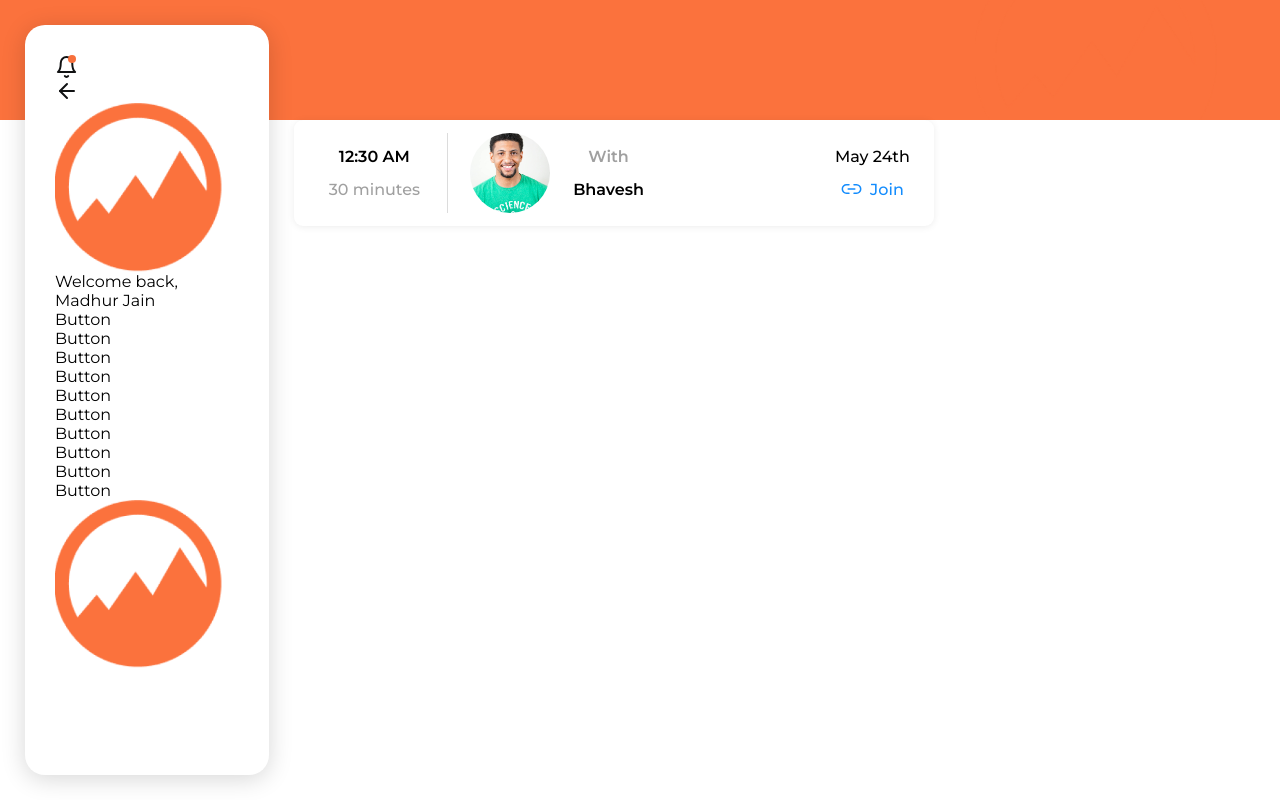
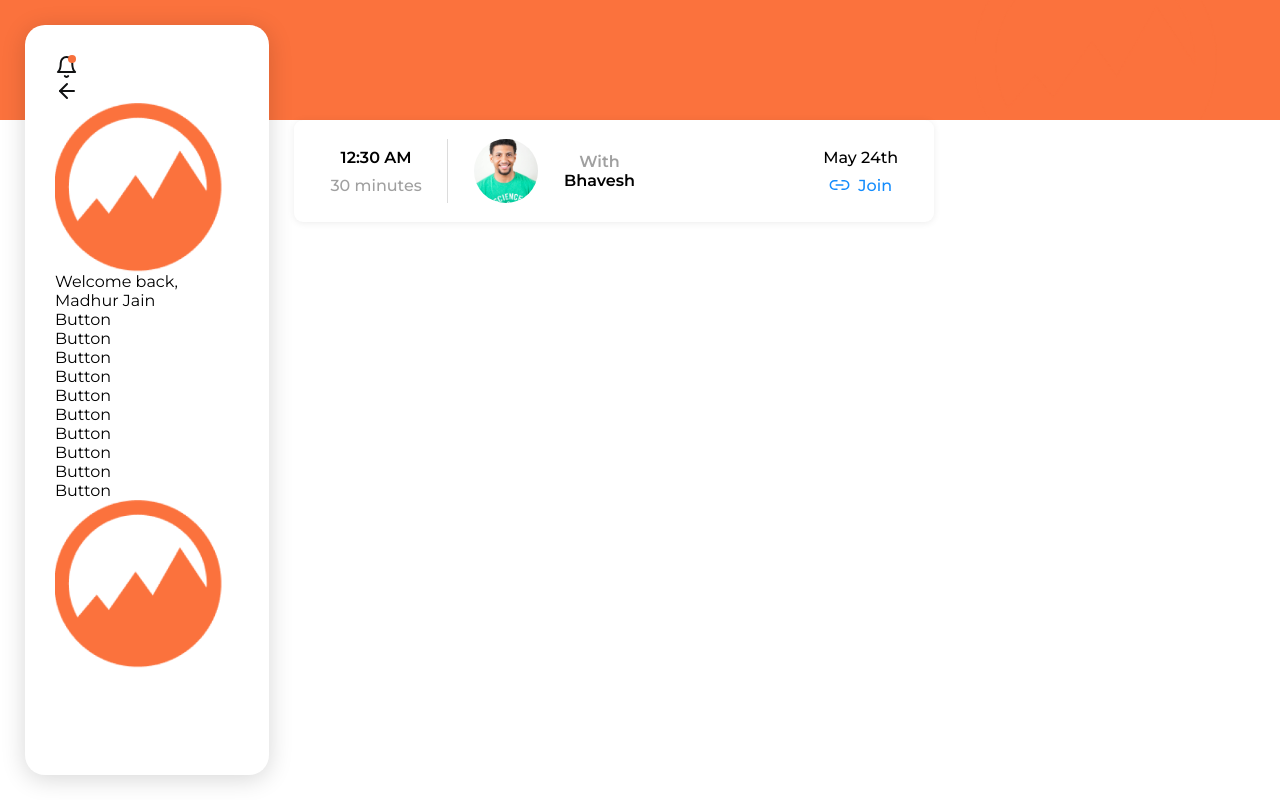
Before and after one commit to dvm-bitspilani/cel-conquest-2024, a React (Vite) app: page /dashboard/home in a window 1280 px wide. Built offline with nearby package versions, Linux system fonts and the light colour scheme.

Commit message:
style: avatar responsive sizes

```diff
--- a/src/components/MeetingList/MeetingItem/MeetingItem.jsx
+++ b/src/components/MeetingList/MeetingItem/MeetingItem.jsx
@@ -30,8 +30,8 @@ export default function MeetingItem({ date, avatar, mentorName, duration }) {
                                 sm: 32,
                                 md: 40,
                                 lg: 64,
-                                xl: 80,
-                                xxl: 100,
+                                xl: 64,
+                                xxl: 80,
                             }}
                             icon={<img src={avatar} alt="icon" />}
                         />
--- a/src/components/MeetingList/MeetingItem/item.module.scss
+++ b/src/components/MeetingList/MeetingItem/item.module.scss
@@ -7,7 +7,7 @@
     box-shadow: 0px 1px 7px 0px rgba(0, 0, 0, 0.08);
     display: flex;
     justify-content: space-between;
-    padding: 2% 24.5px 2% 7.5px;
+    padding: 3% 5.66% 3% 1.73%;
     align-items: center;
     font-family: 'Montserrat';
 
@@ -40,6 +40,7 @@
         .mentor {
             display: flex;
             justify-content: space-evenly;
+            align-items: center;
 
             .nameWrapper {
                 @include vertiAlignment();
@@ -56,7 +57,7 @@
     }
 
     .link {
-        height: 100px;
+        height: 80px;
         font-weight: 500;
 
         @include vertiAlignment();
@@ -75,7 +76,7 @@
             cursor: pointer;
         }
 
-        @include setHeight(1600px, 80px);
+        @include setHeight(1600px, 64px);
         @include setHeight(1200px, 64px);
         @include setHeight(992px, 40px);
         @include setHeight(768px, 32px);
```
